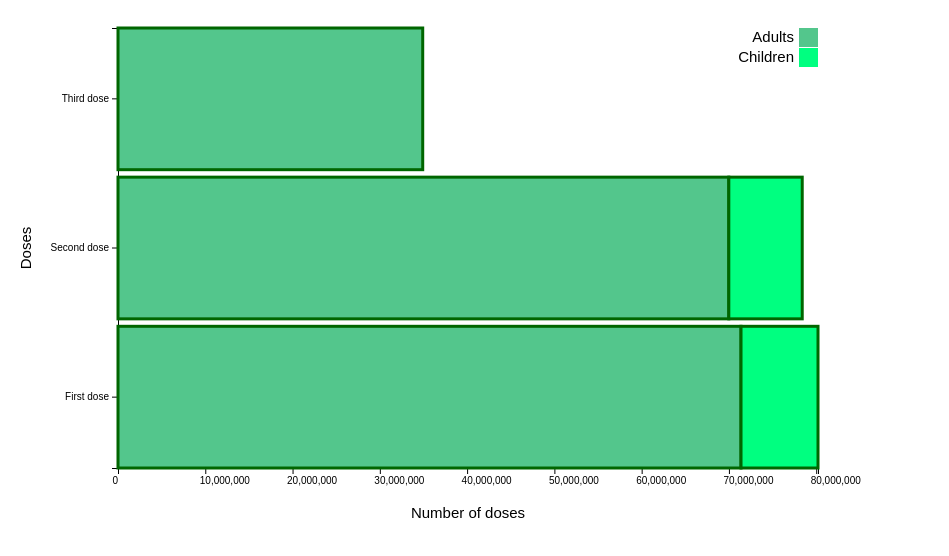
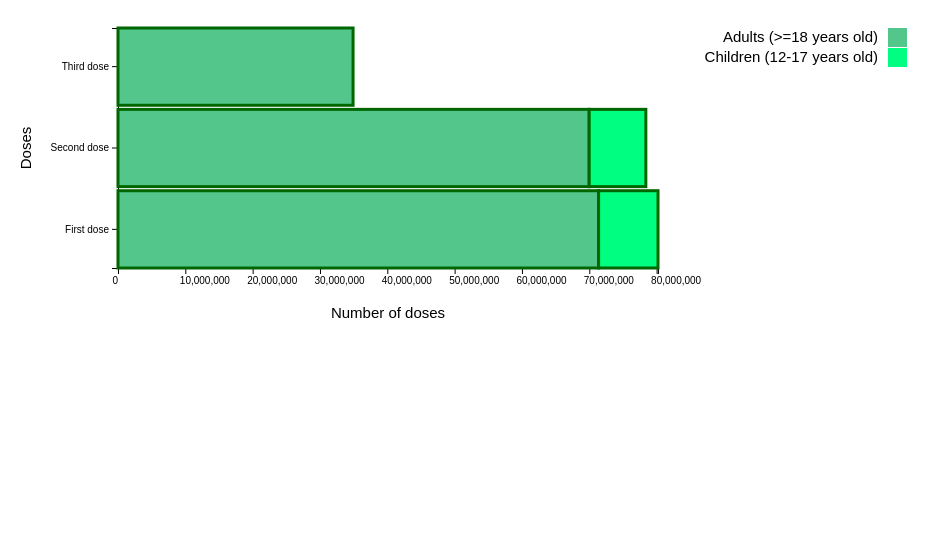
Before and after one commit to huynhtrucquyen/DSDV_COVID19VaccinationInVietnam, a plain HTML site: page barchart.html in a window 1280 px wide. Shown: the whole page, without its empty margins (0-949 px from the left). Drawn offline with nearby package versions, Linux system fonts and the light colour scheme.

Commit message:
Update barchart.html

```diff
--- a/barchart.html
+++ b/barchart.html
@@ -20,7 +20,7 @@
 </style>
 
 <div id='barchart'>
-    <svg width='1000px' height='1000px'></svg>
+    <svg width='1000px' height='500px'></svg>
 </div>
 
 <script>
@@ -28,10 +28,10 @@
         top: 20,
         bottom: 90,
         left: 110,
-        right: 90
+        right: 300
     };
-    var width = 900 - margin.left - margin.right;
-    var height = 550 - margin.top - margin.bottom;
+    var width = 950 - margin.left - margin.right;
+    var height = 350 - margin.top - margin.bottom;
 
     var svg = d3.select('svg')
         .append('svg')
@@ -115,7 +115,7 @@
                 .text('Doses');
 
             //Tooltip
-            var div = d3.select('body').append('div')
+            var tooltip2 = d3.select('body').append('div')
                 .attr('class', 'tooltip2')
                 .style('opacity', 0);
 
@@ -181,10 +181,10 @@
                         .transition()
                         .duration(200)
                         .attr('fill', 'rgb(0, 204, 102)')
-                    div.transition()
+                    tooltip2.transition()
                         .duration(200)
                         .style('opacity', .9);
-                    div.html('Children' + '<br/>' + 'Doses: ' + d.children)
+                    tooltip2.html('Children' + '<br/>' + 'Doses: ' + d.children)
                         .style('left', (d3.event.pageX) + 'px')
                         .style('top', (d3.event.pageY - 28) + 'px');
                 })
@@ -193,13 +193,13 @@
                         .transition()
                         .duration(200)
                         .attr('fill', 'rgb(0, 255, 128)')
-                    div.transition()
+                    tooltip2.transition()
                         .duration(500)
                         .style('opacity', 0);
                 });
 
             // Legend
-            var gender = ['Adults', 'Children'];
+            var gender = ['Adults (>=18 years old)', 'Children (12-17 years old)'];
 
             var legend = svg.append('g')
                 .attr('font-family', 'sans-serif')
@@ -213,18 +213,17 @@
                 });
 
             legend.append('rect')
-                .attr('x', width - 19)
+                .attr('x', width + 230)
                 .attr('width', 19)
                 .attr('height', 19)
                 .attr('fill', colorScale);
 
             legend.append('text')
-                .attr('x', width - 24)
+                .attr('x', width + 220)
                 .attr('y', 9.5)
                 .attr('dy', '0.32em')
-                .text(function(d) {
-                    return d;
-                });
+                .text(d => d)
+
         }
     })
 </script>
```
